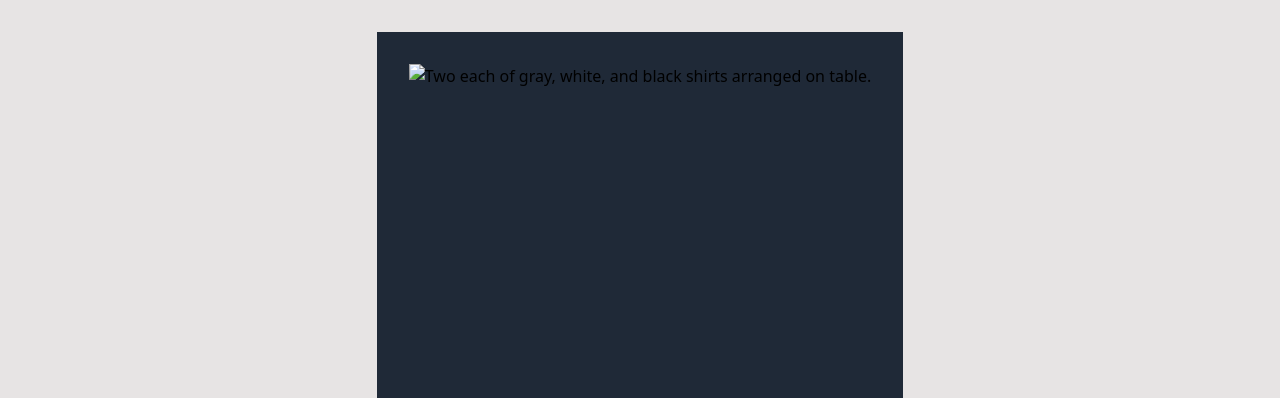
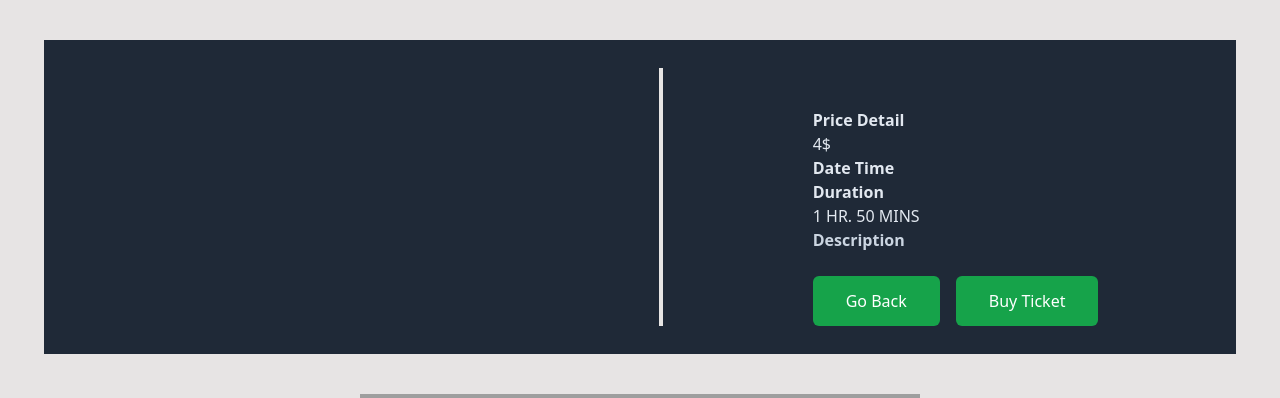
Before and after one commit to chetracoding/GROUP-1, a PHP site: template views/details/detail.view.php in a window 1280 px wide. Shown: the part 64-462 px from the top of the page. Run offline with PHP 8.4, Linux system fonts and the light colour scheme; the template is opened without the code that fills it, so the values that code supplies are empty; some libraries are stand-ins or nearby versions; grey boxes are pictures that could not be loaded.

Commit message:
CTA-64 Add video trailer details view

```diff
--- a/controllers/home/home.controller.php
+++ b/controllers/home/home.controller.php
@@ -1,7 +1,7 @@
 <?php
 require 'models/listshow.model.php';
 
-$today = date("Y-m-d ");
+$today = date("Y-m-d");
 
 $shows = getShowsByDate($today);
 
--- a/models/detail.model.php
+++ b/models/detail.model.php
@@ -6,6 +6,7 @@ function getShowId(int $id) : array
     $statement->execute([':id' => $id]);
     return $statement->fetch();
 }
+
 function checkShow(int $id) : bool
 {
     global $connection;
--- a/views/css/style.css
+++ b/views/css/style.css
@@ -1,3 +1,4 @@
+
 #simple-search{
     width: 350px;
 }
@@ -79,10 +80,6 @@ body {
 	border-color: #0f172a;
 }
 
-#detail-item img{
-    width: 100%;
-    height: 50vh;
-}
 #btn{
     display: flex;
     justify-content: space-between;
--- a/views/details/detail.view.php
+++ b/views/details/detail.view.php
@@ -1,19 +1,18 @@
 <?php require "views/partials/head.php" ?>
 <?php require "views/partials/nav.php" ?>
 
-<div class="relative z-10" role="dialog" aria-modal="true">
-    <div class="flex min-h-full items-stretch justify-center text-center md:items-center md:px-2 lg:px-4">
-      <div class="flex items-center justify-center w-full transform text-left text-base transition md:my-8 md:max-w-2xl md:px-4 lg:max-w-4xl">
-        <div class="bg-gray-800 sm:px-6 sm:pt-8 md:p-6 lg:p-8">
-          <div class="detail-show">
-            <div class="mb-10" id="detail-item">
-              <img src="<?= $details['image'] ?>" alt="Two each of gray, white, and black shirts arranged on table." class="object-cover object-center w-full h-full">
+<div class="mx-11 my-10 bg-gray-800">
+
+  <div class="flex p-7 gap-10 detail-show">
+      <div class="w-2/4 flex items-center justify-center" id="detail-item">
+        <img src="<?= $details['image'] ?>">
+        <!-- <img src="assets/login.png" alt="show image"> -->
       </div>
-            <div class="sm:col-span-8 lg:col-span-7" id="text-details">
+      <div class="pl-10 border-l-4 border-stone-200 w-2/4 text-left sm:col-span-8 lg:col-span-7" id="text-details">
         <h1 class="text-2xl font-bold text-slate-200 sm:pr-12"><?= $details['name']?></h1>
         <section aria-labelledby="options-heading" class="mt-10">
           <h3 id="text-slate-200 options-heading" class="sr-only">Price Detail</h3>
-                <form class = "space-y-2 ">
+          <div class="space-y-2"></div>
             <div>
                 <p class="text-slate-200 font-bold text-gray-900 sm:pr-12">Price Detail</p>
                 <p class="text-slate-200">4$</p>
@@ -31,17 +30,19 @@
                 <p class="text-slate-200"><?= $details['details'] ?></p>
             </div>
             <div class = "flex space-x-4" id="btn">
-                        <button type="submit" class="mt-6 flex w-50 items-center justify-center rounded-md border border-transparent bg-green-600 py-3 px-8 text-base font-medium text-white hover:bg-green-700 focus:outline-none focus:ring-2 focus:ring-green-500 focus:ring-offset-2"><a href="/">Go Back</a></button>
-                        <button type="submit" class="mt-6 flex w-50 items-center justify-center rounded-md border border-transparent bg-green-600 py-3 px-8 text-base font-medium text-white hover:bg-green-700 focus:outline-none focus:ring-2 focus:ring-green-500 focus:ring-offset-2"><a href="/buy">Buy Ticket</a></button>
+                <a class="mt-6 flex w-50 items-center justify-center rounded-md border border-transparent bg-green-600 py-3 px-8 text-base font-medium text-white hover:bg-green-700 focus:outline-none focus:ring-2 focus:ring-green-500 focus:ring-offset-2" href="/">Go Back</a>
+                <a class="mt-6 flex w-50 items-center justify-center rounded-md border border-transparent bg-green-600 py-3 px-8 text-base font-medium text-white hover:bg-green-700 focus:outline-none focus:ring-2 focus:ring-green-500 focus:ring-offset-2" href="/buy">Buy Ticket</a>
             </div>
-                </form>
+          </div>
         </section>
       </div>
     </div>
   </div>
+
+  <div class="flex items-center justify-center mx-11 my-10">
+    <iframe width="560" height="315" src="https://www.youtube.com/embed/o5F8MOz_IDw" title="YouTube video player" frameborder="0" allow="accelerometer; autoplay; clipboard-write; encrypted-media; gyroscope; picture-in-picture; web-share" allowfullscreen></iframe>
   </div>
-    </div>
-  </div>
+
 </div>
 
 <?php require "views/partials/footer.php" ?>
```
Also changed, not shown: controllers/details/detail.controller.php (+9 -6 lines), views/errors/404.php (+2 -1 lines). Lines whose indentation alone changed are shown as unchanged.
